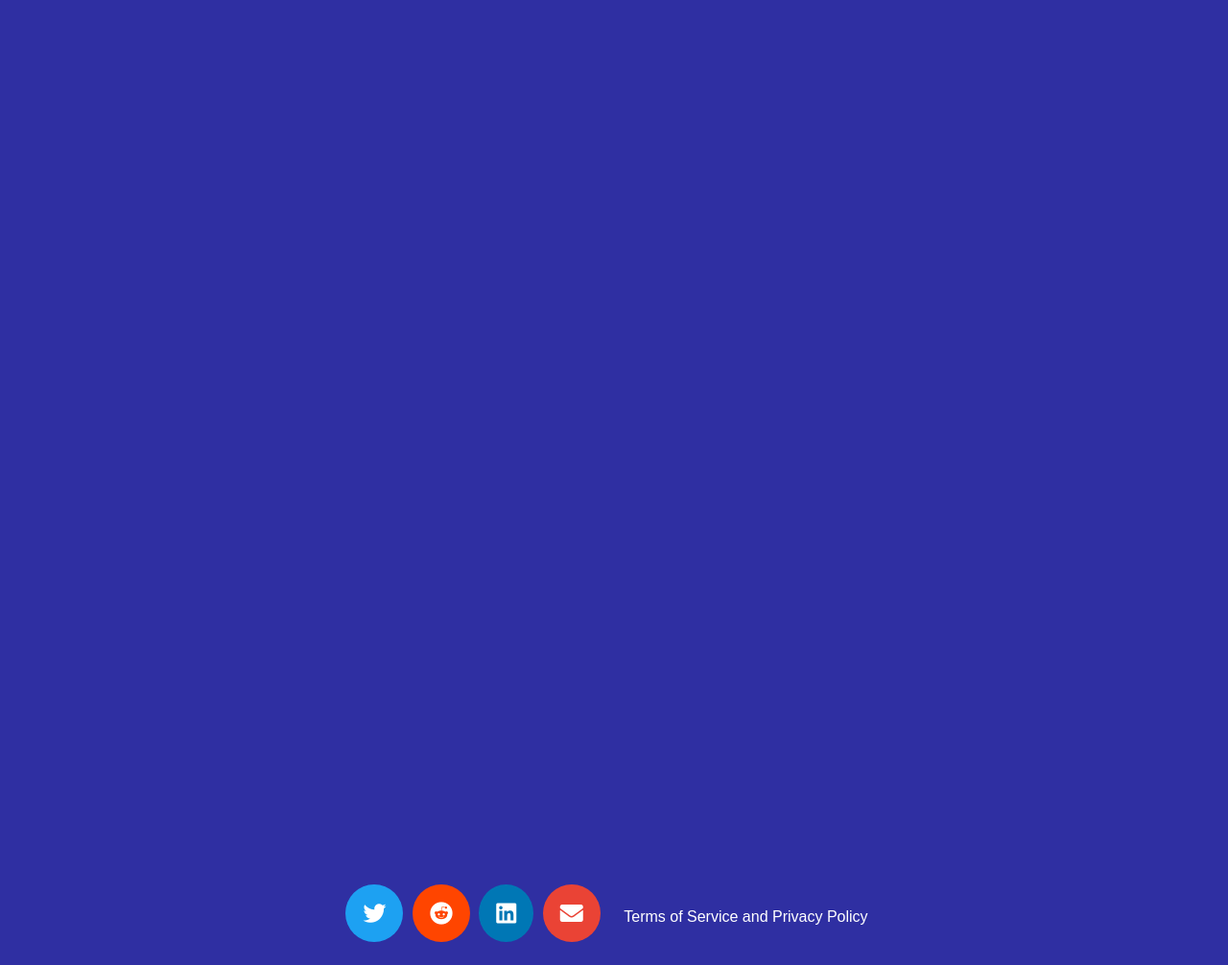
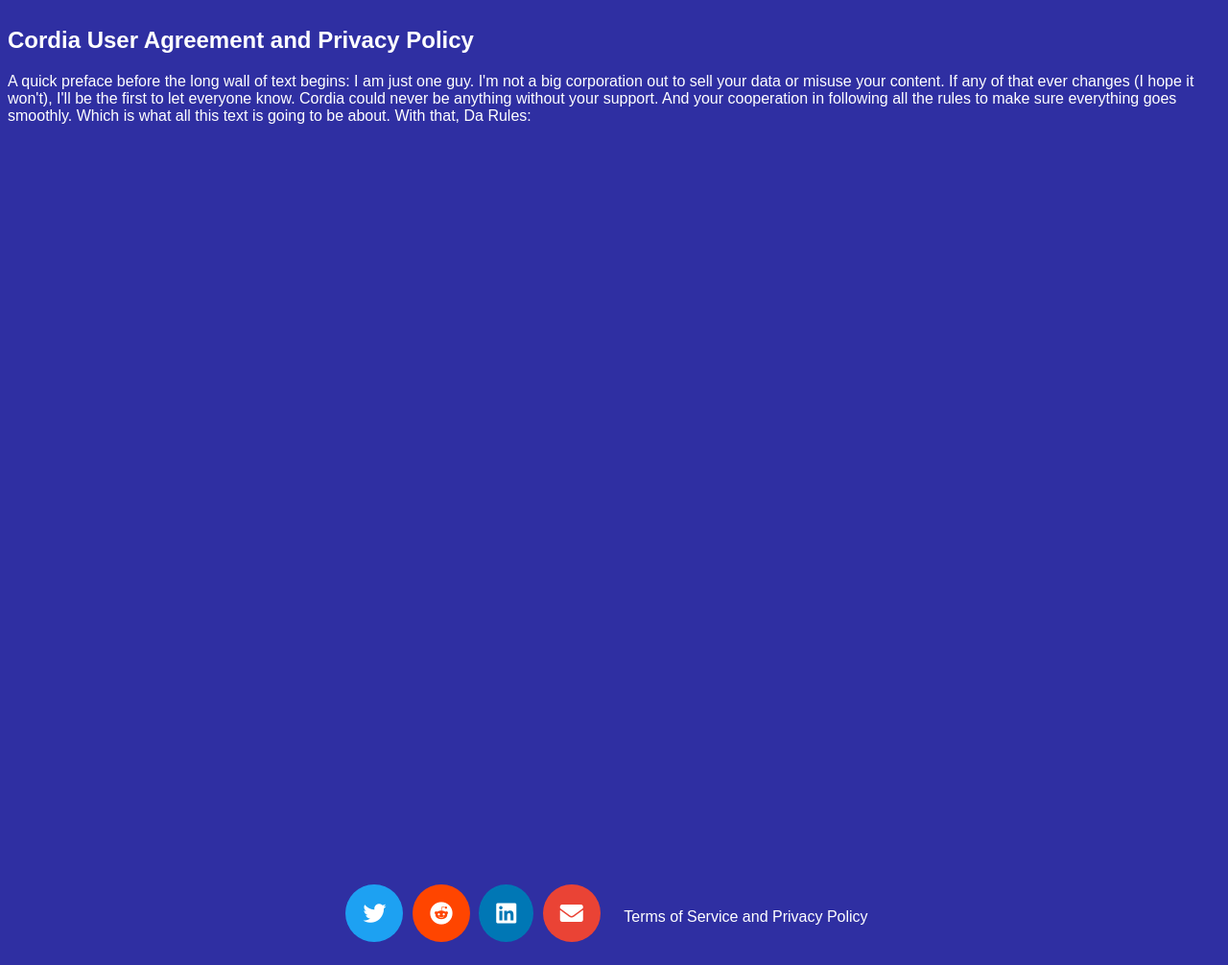
Before and after one commit to jckwind11/jckwind11.github.io, a Jekyll site: the page built from tos.html, in a window 1280 px wide. Shown: the whole page at 96% size. Built offline with Jekyll 4.4.1, drawn with Linux system fonts in a browser that asks for light colours; nearby versions of some CDN libraries.

Commit message:
early tos

```diff
--- a/tos.html
+++ b/tos.html
@@ -9,6 +9,7 @@
     <title>{{ site.title | append: page.title }}</title>
     <meta name="viewport" content="width=device-width, initial-scale=1">
     <link rel="stylesheet" href="/assets/css/styles.css">
-    <link rel="stylesheet" href="https://use.fontawesome.com/releases/v5.8.1/css/all.css" integrity="sha384-50oBUHEmvpQ+1lW4y57PTFmhCaXp0ML5d60M1M7uH2+nqUivzIebhndOJK28anvf" crossorigin="anonymous">
   </head>
+  <h2>Cordia User Agreement and Privacy Policy</h2>
+		<p>A quick preface before the long wall of text begins: I am just one guy. I'm not a big corporation out to sell your data or misuse your content. If any of that ever changes (I hope it won't), I'll be the first to let everyone know. Cordia could never be anything without your support. And your cooperation in following all the rules to make sure everything goes smoothly. Which is what all this text is going to be about. With that, Da Rules:</p>
 </html>
```
